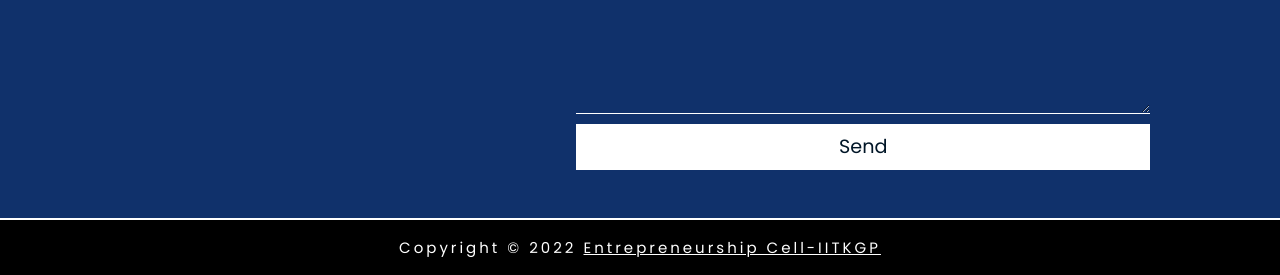
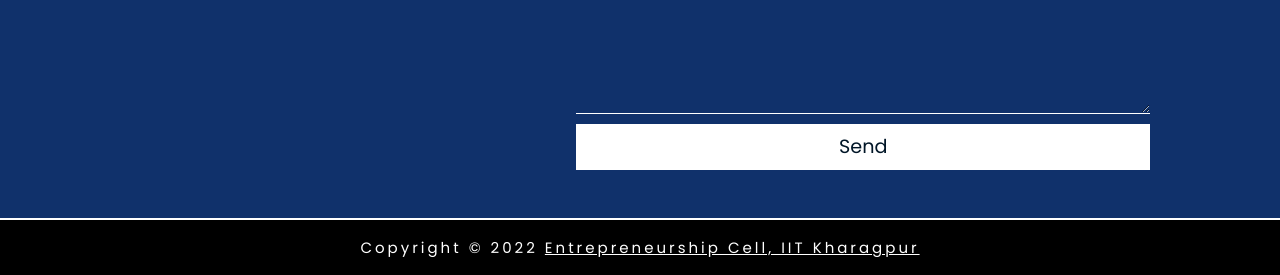
Before and after one commit to manas-kgp112/COMING_SOON_FINAL, a plain HTML site: page index.html in a window 1280 px wide. Shown: the part 3845-4120 px from the top of the page. Drawn offline with nearby package versions, Linux system fonts and the light colour scheme.

```diff
--- a/index.html
+++ b/index.html
@@ -1904,7 +1904,7 @@
       <!-- Copyright -->
       <div class="text-center p-3" style="background-color: black; border-top: 2px solid white; color: white; font-size: 15px; letter-spacing: 3px; font-family: 'Poppins', sans-serif;">
         Copyright © 2022
-        <a class="text-white" href="https://www.ecell-iitkgp.org/" target="_blank">Entrepreneurship Cell-IITKGP</a>
+        <a class="text-white" href="https://www.ecell-iitkgp.org/" target="_blank">Entrepreneurship Cell, IIT Kharagpur</a>
       </div>
       <!-- Copyright -->
     </footer>
```
